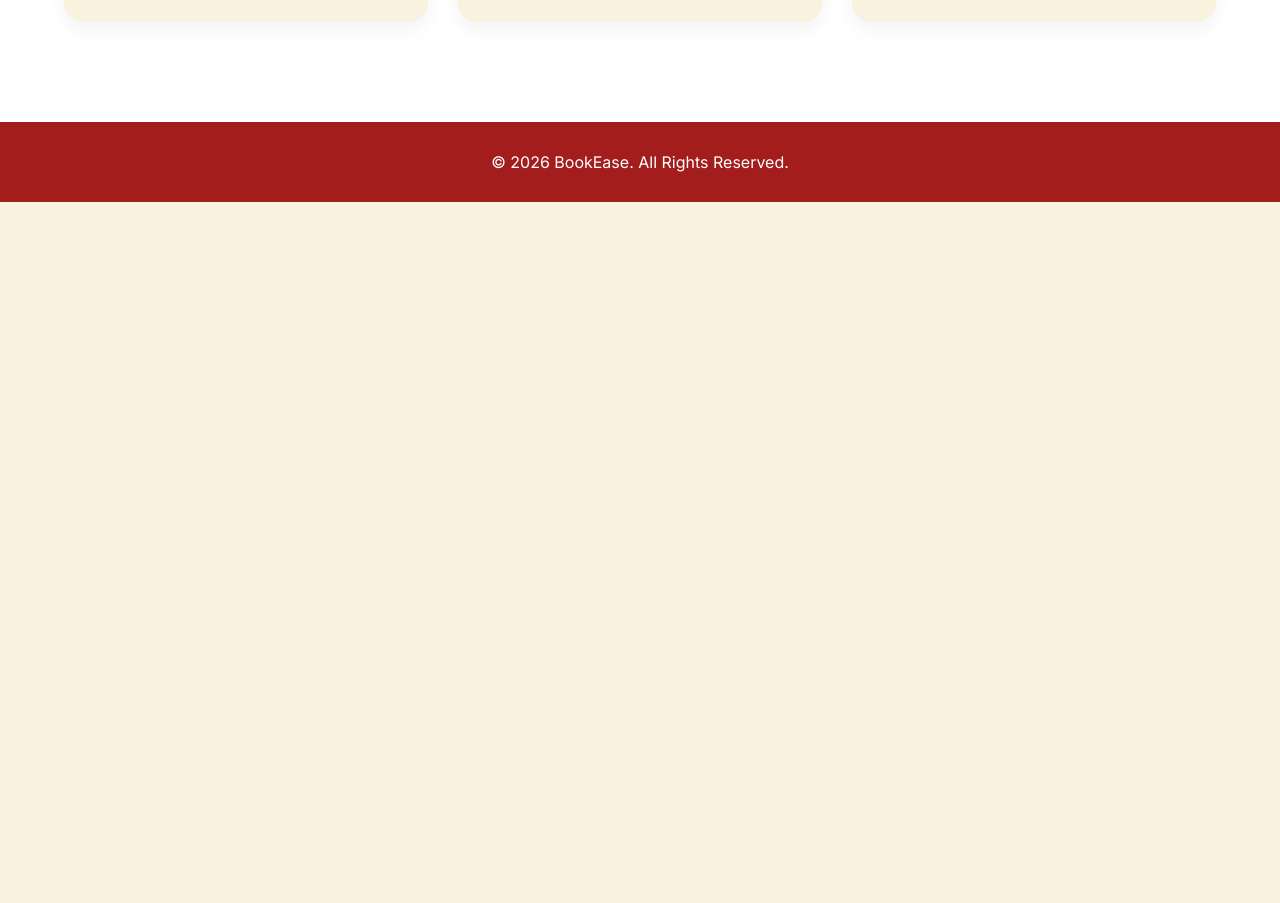
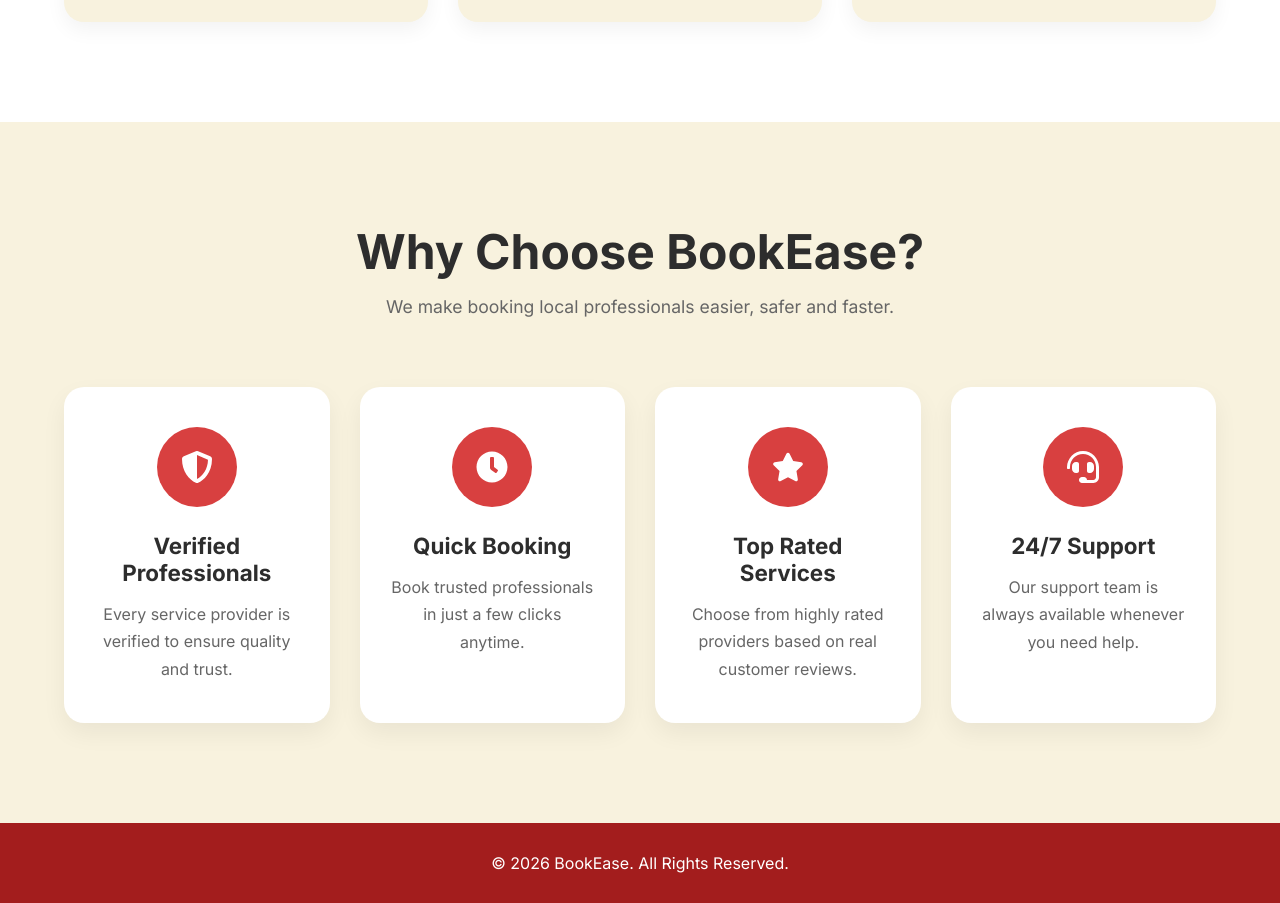
Before and after one commit to Thusitha-Piyathilake/BookEase, a React (Vite) app in the folder frontend/: page / in a window 1280 px wide. Shown: the part 1780-2683 px from the top of the page. Before the commit the page ends 1982 px from the top, so only its background shows below. Built offline with nearby package versions, Linux system fonts and the light colour scheme.

Commit message:
feat: add why choose BookEase section

```diff
--- a/frontend/src/components/common/Features.css
+++ b/frontend/src/components/common/Features.css
@@ -0,0 +1,63 @@
+.features{
+    background:var(--cream);
+    padding:100px 0;
+}
+
+.section-title{
+    text-align:center;
+    margin-bottom:70px;
+}
+
+.section-title h2{
+    font-size:3rem;
+    margin-bottom:15px;
+}
+
+.section-title p{
+    color:#666;
+    font-size:1.1rem;
+}
+
+.features-grid{
+    display:grid;
+    grid-template-columns:repeat(auto-fit,minmax(260px,1fr));
+    gap:30px;
+}
+
+.feature-card{
+    background:white;
+    padding:40px 30px;
+    border-radius:20px;
+    text-align:center;
+    box-shadow:0 10px 25px rgba(0,0,0,.06);
+    transition:.35s;
+}
+
+.feature-card:hover{
+    transform:translateY(-10px);
+    box-shadow:0 18px 40px rgba(0,0,0,.12);
+}
+
+.feature-icon{
+    width:80px;
+    height:80px;
+    border-radius:50%;
+    background:var(--primary);
+    color:white;
+    margin:auto;
+    display:flex;
+    align-items:center;
+    justify-content:center;
+    font-size:2rem;
+    margin-bottom:25px;
+}
+
+.feature-card h3{
+    margin-bottom:15px;
+    font-size:1.4rem;
+}
+
+.feature-card p{
+    color:#666;
+    line-height:1.7;
+}
--- a/frontend/src/components/common/Features.tsx
+++ b/frontend/src/components/common/Features.tsx
@@ -0,0 +1,65 @@
+import "./Features.css";
+import {
+  FaShieldAlt,
+  FaClock,
+  FaStar,
+  FaHeadset,
+} from "react-icons/fa";
+
+const features = [
+  {
+    icon: <FaShieldAlt />,
+    title: "Verified Professionals",
+    description:
+      "Every service provider is verified to ensure quality and trust.",
+  },
+  {
+    icon: <FaClock />,
+    title: "Quick Booking",
+    description:
+      "Book trusted professionals in just a few clicks anytime.",
+  },
+  {
+    icon: <FaStar />,
+    title: "Top Rated Services",
+    description:
+      "Choose from highly rated providers based on real customer reviews.",
+  },
+  {
+    icon: <FaHeadset />,
+    title: "24/7 Support",
+    description:
+      "Our support team is always available whenever you need help.",
+  },
+];
+
+export default function Features() {
+  return (
+    <section className="features">
+      <div className="container">
+
+        <div className="section-title">
+          <h2>Why Choose BookEase?</h2>
+          <p>
+            We make booking local professionals easier, safer and faster.
+          </p>
+        </div>
+
+        <div className="features-grid">
+          {features.map((feature, index) => (
+            <div className="feature-card" key={index}>
+              <div className="feature-icon">
+                {feature.icon}
+              </div>
+
+              <h3>{feature.title}</h3>
+
+              <p>{feature.description}</p>
+            </div>
+          ))}
+        </div>
+
+      </div>
+    </section>
+  );
+}
--- a/frontend/src/pages/Home/Home.tsx
+++ b/frontend/src/pages/Home/Home.tsx
@@ -1,6 +1,7 @@
 import Navbar from "../../components/layout/Navbar";
 import Hero from "../../components/common/Hero";
 import ServicesSection from "../../components/common/ServicesSection";
+import Features from "../../components/common/Features";
 import Footer from "../../components/layout/Footer";
 
 export default function Home() {
@@ -9,6 +10,7 @@
       <Navbar />
       <Hero />
       <ServicesSection />
+      <Features />
       <Footer />
     </>
   );
```
